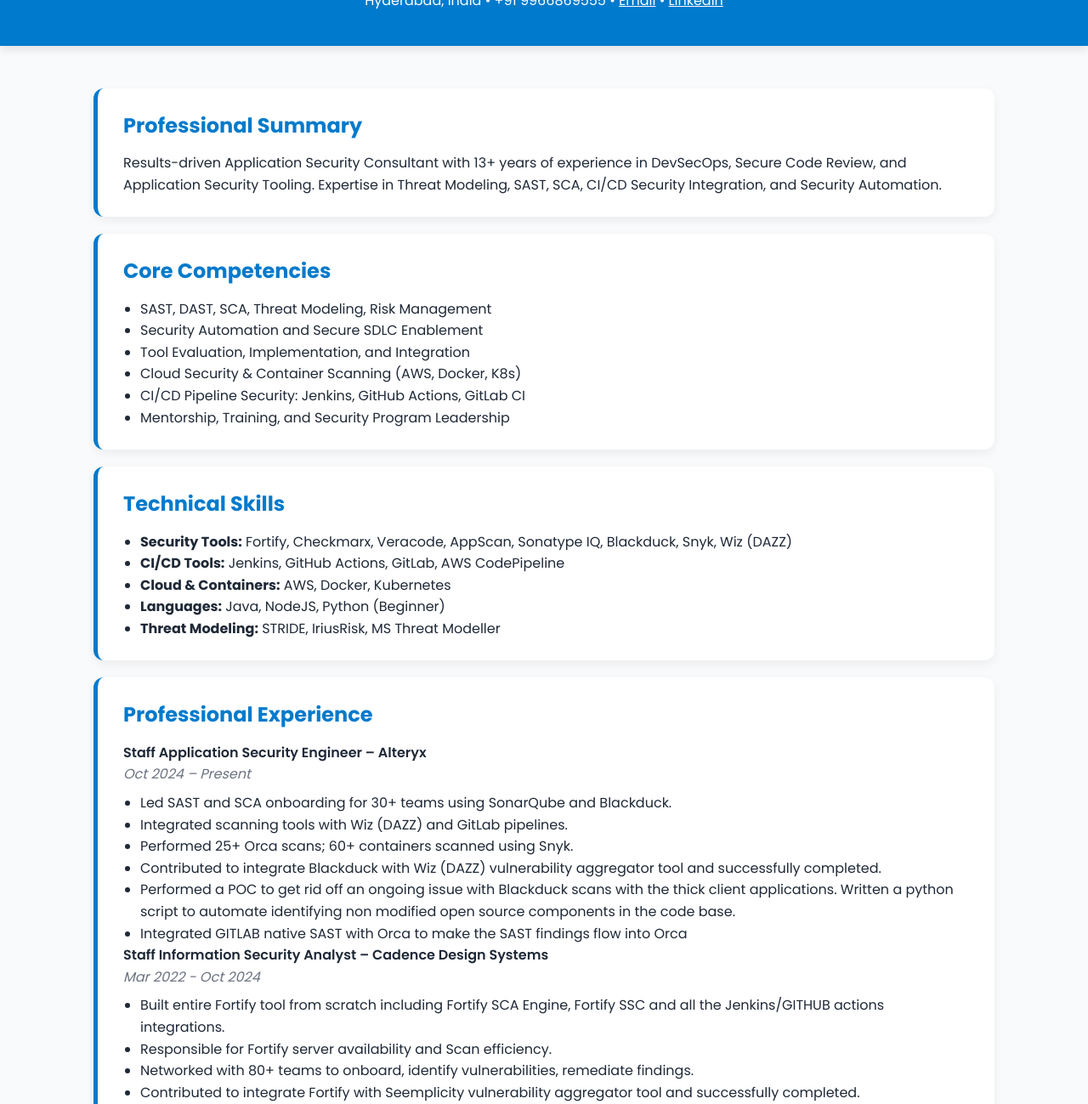
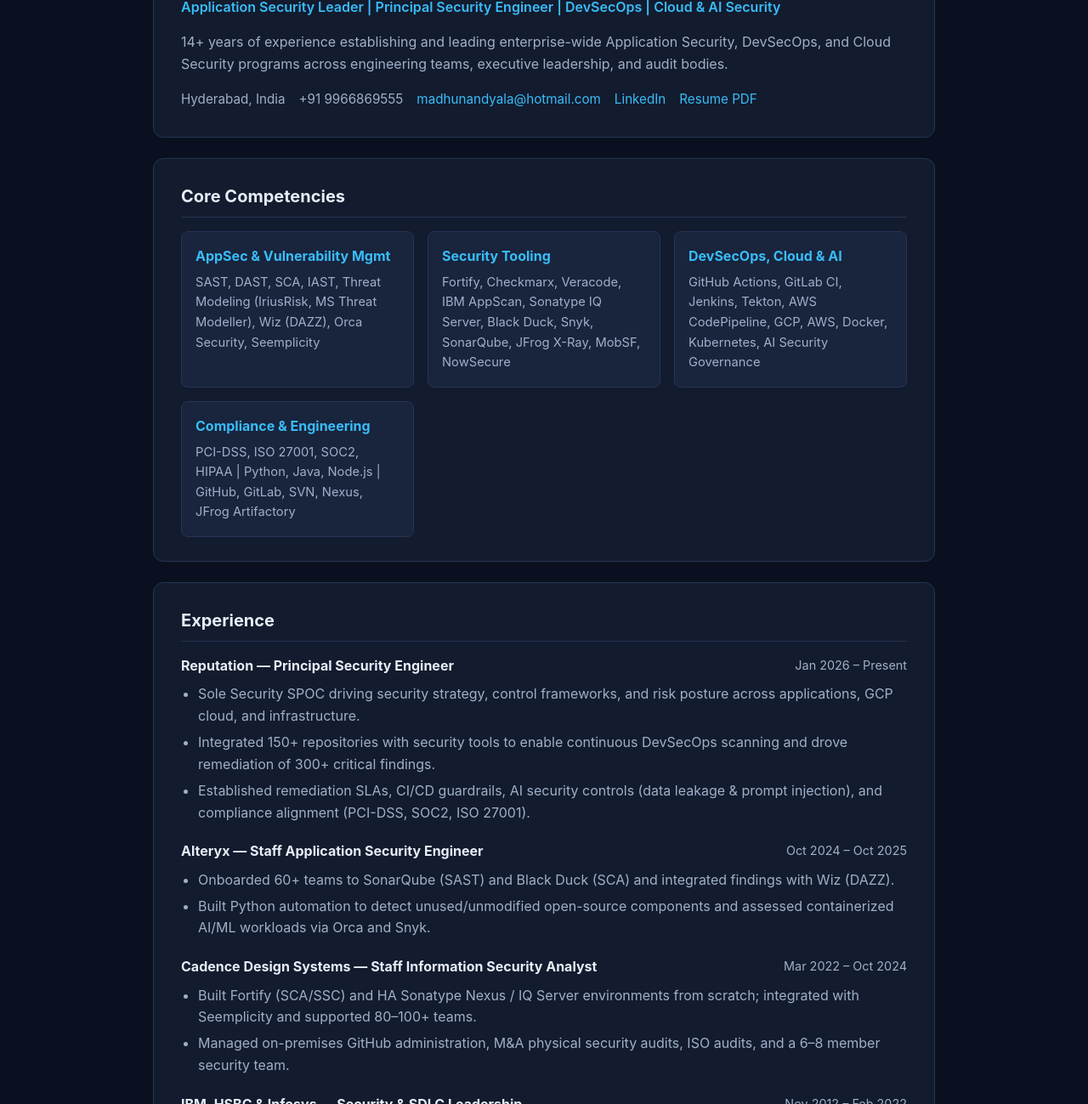
Before and after one commit to madhunandyala2019/madhunandyala2019.github.io, a plain HTML site: page index.html in a window 1280 px wide. Shown: the part 126-1425 px from the top of the page at 85% size. Drawn offline with Linux system fonts and the light colour scheme.

Commit message:
Update index.html

```diff
--- a/index.html
+++ b/index.html
@@ -2,253 +2,167 @@
 <html lang="en">
 <head>
   <meta charset="UTF-8" />
-  <meta name="viewport" content="width=device-width, initial-scale=1.0"/>
-  <title>Madhu Nandyala | Application Security Consultant</title>
-  <link href="https://fonts.googleapis.com/css2?family=Poppins:wght@400;600;700&display=swap" rel="stylesheet">
+  <meta name="viewport" content="width=device-width, initial-scale=1.0" />
+  <title>Madhu Nandyala — Principal Security Engineer & AppSec Leader</title>
   <style>
     :root {
-      --primary: #007acc;
-      --bg: #f9fafb;
-      --white: #ffffff;
-      --text: #1f2937;
-      --accent: #e5f3ff;
+      --bg: #0b1020;
+      --surface: #131b2e;
+      --surface-alt: #19243d;
+      --text: #e6edf7;
+      --muted: #9fb0c8;
+      --accent: #38bdf8;
+      --border: #263554;
     }
-
-    * {
-      margin: 0;
-      padding: 0;
-      box-sizing: border-box;
-    }
-
+    * { box-sizing: border-box; margin: 0; padding: 0; }
     body {
-      font-family: 'Poppins', sans-serif;
-      background-color: var(--bg);
+      font-family: -apple-system, BlinkMacSystemFont, "Segoe UI", Roboto, sans-serif;
+      background: var(--bg);
       color: var(--text);
       line-height: 1.6;
+      padding: 2rem 1rem 4rem;
     }
-
+    .container { max-width: 920px; margin: 0 auto; }
     header {
-      background: var(--primary);
-      color: var(--white);
-      padding: 40px 20px;
-      text-align: center;
-      box-shadow: 0 4px 10px rgba(0,0,0,0.1);
+      background: var(--surface);
+      border: 1px solid var(--border);
+      border-radius: 12px;
+      padding: 2rem;
+      margin-bottom: 1.5rem;
     }
-
-    header h1 {
-      font-size: 2.5rem;
-      margin-bottom: 10px;
+    h1 { font-size: 2rem; margin-bottom: 0.35rem; }
+    .subtitle { color: var(--accent); font-weight: 600; margin-bottom: 1rem; }
+    .meta { display: flex; flex-wrap: wrap; gap: 1rem; color: var(--muted); font-size: 0.95rem; }
+    .meta a { color: var(--accent); text-decoration: none; }
+    .meta a:hover { text-decoration: underline; }
+    section {
+      background: var(--surface);
+      border: 1px solid var(--border);
+      border-radius: 12px;
+      padding: 1.75rem 2rem;
+      margin-bottom: 1.5rem;
     }
-
-    header p a {
-      color: var(--white);
-      text-decoration: underline;
+    h2 {
+      font-size: 1.25rem;
+      margin-bottom: 1rem;
+      padding-bottom: 0.5rem;
+      border-bottom: 1px solid var(--border);
     }
-
-    .container {
-      max-width: 1100px;
-      margin: auto;
-      padding: 30px 20px;
+    .grid {
+      display: grid;
+      grid-template-columns: repeat(auto-fit, minmax(260px, 1fr));
+      gap: 1rem;
     }
-
-    section {
-      background: var(--white);
-      border-left: 5px solid var(--primary);
-      margin: 20px 0;
-      padding: 25px 30px;
-      border-radius: 12px;
-      box-shadow: 0 4px 12px rgba(0,0,0,0.06);
-      transition: all 0.3s ease;
+    .card {
+      background: var(--surface-alt);
+      border: 1px solid var(--border);
+      border-radius: 8px;
+      padding: 1rem;
     }
-
-    section:hover {
-      transform: translateY(-3px);
-      box-shadow: 0 6px 16px rgba(0,0,0,0.1);
-    }
-
-    h2 {
-      font-size: 1.5rem;
-      margin-bottom: 12px;
-      color: var(--primary);
-    }
-
-    ul {
-      list-style: disc;
-      padding-left: 20px;
-    }
-
-    .job-title {
-      font-weight: 600;
-    }
-
-    .job-period {
-      font-style: italic;
-      color: #6b7280;
-      margin-bottom: 8px;
-    }
-
-    .resume-button {
-      background-color: var(--primary);
-      color: white;
-      padding: 12px 20px;
-      text-decoration: none;
-      border-radius: 8px;
-      display: inline-block;
-      margin-top: 15px;
-      font-weight: 600;
-    }
-
-    @media (max-width: 768px) {
-      header h1 {
-        font-size: 2rem;
-      }
-
-      section {
-        padding: 20px;
-      }
-    }
+    .card h3 { font-size: 1rem; color: var(--accent); margin-bottom: 0.4rem; }
+    .role { margin-bottom: 1.25rem; }
+    .role:last-child { margin-bottom: 0; }
+    .role-header { display: flex; justify-content: space-between; flex-wrap: wrap; gap: 0.5rem; }
+    .role-title { font-weight: 700; }
+    .role-date { color: var(--muted); font-size: 0.9rem; }
+    ul { margin-top: 0.5rem; padding-left: 1.25rem; color: var(--muted); }
+    li { margin-bottom: 0.35rem; }
   </style>
 </head>
 <body>
+  <div class="container">
     <header>
       <h1>Madhu Nandyala</h1>
-    <p>
-      Hyderabad, India • +91 9966869555 •
-      <a href="mailto:madhunandyala@hotmail.com">Email</a> •
-      <a href="https://www.linkedin.com/in/madhunandyala/" target="_blank">LinkedIn</a>
+      <div class="subtitle">Application Security Leader | Principal Security Engineer | DevSecOps | Cloud &amp; AI Security</div>
+      <p style="color: var(--muted); margin-bottom: 1rem;">
+        14+ years of experience establishing and leading enterprise-wide Application Security, DevSecOps, and Cloud Security programs across engineering teams, executive leadership, and audit bodies.
       </p>
+      <div class="meta">
+        <span>Hyderabad, India</span>
+        <span>+91 9966869555</span>
+        <a href="mailto:madhunandyala@hotmail.com">madhunandyala@hotmail.com</a>
+        <a href="https://www.linkedin.com/in/madhunandyala/" target="_blank" rel="noopener">LinkedIn</a>
+        <a href="Madhu_Nandyala%20Resume.pdf" target="_blank" rel="noopener">Resume PDF</a>
+      </div>
     </header>
 
-  <div class="container">
     <section>
-      <h2>Professional Summary</h2>
-      <p>Results-driven Application Security Consultant with 13+ years of experience in DevSecOps, Secure Code Review, and Application Security Tooling. Expertise in Threat Modeling, SAST, SCA, CI/CD Security Integration, and Security Automation.</p>
+      <h2>Core Competencies</h2>
+      <div class="grid">
+        <div class="card">
+          <h3>AppSec &amp; Vulnerability Mgmt</h3>
+          <p style="color: var(--muted); font-size: 0.92rem;">SAST, DAST, SCA, IAST, Threat Modeling (IriusRisk, MS Threat Modeller), Wiz (DAZZ), Orca Security, Seemplicity</p>
+        </div>
+        <div class="card">
+          <h3>Security Tooling</h3>
+          <p style="color: var(--muted); font-size: 0.92rem;">Fortify, Checkmarx, Veracode, IBM AppScan, Sonatype IQ Server, Black Duck, Snyk, SonarQube, JFrog X-Ray, MobSF, NowSecure</p>
+        </div>
+        <div class="card">
+          <h3>DevSecOps, Cloud &amp; AI</h3>
+          <p style="color: var(--muted); font-size: 0.92rem;">GitHub Actions, GitLab CI, Jenkins, Tekton, AWS CodePipeline, GCP, AWS, Docker, Kubernetes, AI Security Governance</p>
+        </div>
+        <div class="card">
+          <h3>Compliance &amp; Engineering</h3>
+          <p style="color: var(--muted); font-size: 0.92rem;">PCI-DSS, ISO 27001, SOC2, HIPAA | Python, Java, Node.js | GitHub, GitLab, SVN, Nexus, JFrog Artifactory</p>
+        </div>
+      </div>
     </section>
 
     <section>
-      <h2>Core Competencies</h2>
+      <h2>Experience</h2>
+      <div class="role">
+        <div class="role-header">
+          <div class="role-title">Reputation — Principal Security Engineer</div>
+          <div class="role-date">Jan 2026 – Present</div>
+        </div>
         <ul>
-        <li>SAST, DAST, SCA, Threat Modeling, Risk Management</li>
-        <li>Security Automation and Secure SDLC Enablement</li>
-        <li>Tool Evaluation, Implementation, and Integration</li>
-        <li>Cloud Security & Container Scanning (AWS, Docker, K8s)</li>
-        <li>CI/CD Pipeline Security: Jenkins, GitHub Actions, GitLab CI</li>
-        <li>Mentorship, Training, and Security Program Leadership</li>
+          <li>Sole Security SPOC driving security strategy, control frameworks, and risk posture across applications, GCP cloud, and infrastructure.</li>
+          <li>Integrated 150+ repositories with security tools to enable continuous DevSecOps scanning and drove remediation of 300+ critical findings.</li>
+          <li>Established remediation SLAs, CI/CD guardrails, AI security controls (data leakage &amp; prompt injection), and compliance alignment (PCI-DSS, SOC2, ISO 27001).</li>
         </ul>
+      </div>
+
+      <div class="role">
+        <div class="role-header">
+          <div class="role-title">Alteryx — Staff Application Security Engineer</div>
+          <div class="role-date">Oct 2024 – Oct 2025</div>
+        </div>
+        <ul>
+          <li>Onboarded 60+ teams to SonarQube (SAST) and Black Duck (SCA) and integrated findings with Wiz (DAZZ).</li>
+          <li>Built Python automation to detect unused/unmodified open-source components and assessed containerized AI/ML workloads via Orca and Snyk.</li>
+        </ul>
+      </div>
+
+      <div class="role">
+        <div class="role-header">
+          <div class="role-title">Cadence Design Systems — Staff Information Security Analyst</div>
+          <div class="role-date">Mar 2022 – Oct 2024</div>
+        </div>
+        <ul>
+          <li>Built Fortify (SCA/SSC) and HA Sonatype Nexus / IQ Server environments from scratch; integrated with Seemplicity and supported 80–100+ teams.</li>
+          <li>Managed on-premises GitHub administration, M&amp;A physical security audits, ISO audits, and a 6–8 member security team.</li>
+        </ul>
+      </div>
+
+      <div class="role">
+        <div class="role-header">
+          <div class="role-title">IBM, HSBC &amp; Infosys — Security &amp; SDLC Leadership</div>
+          <div class="role-date">Nov 2012 – Feb 2022</div>
+        </div>
+        <ul>
+          <li>Led AppSec/DevSecOps initiatives at IBM and HSBC (SDLC / AppSec Tooling SME), reducing vulnerability mitigation SLAs from 90 to 18 days and automating Checkmarx user onboarding via Node.js REST API.</li>
+        </ul>
+      </div>
     </section>
 
     <section>
-      <h2>Technical Skills</h2>
+      <h2>Education &amp; Awards</h2>
       <ul>
-        <li><strong>Security Tools:</strong> Fortify, Checkmarx, Veracode, AppScan, Sonatype IQ, Blackduck, Snyk, Wiz (DAZZ)</li>
-        <li><strong>CI/CD Tools:</strong> Jenkins, GitHub Actions, GitLab, AWS CodePipeline</li>
-        <li><strong>Cloud & Containers:</strong> AWS, Docker, Kubernetes</li>
-        <li><strong>Languages:</strong> Java, NodeJS, Python (Beginner)</li>
-        <li><strong>Threat Modeling:</strong> STRIDE, IriusRisk, MS Threat Modeller</li>
+        <li><strong>M.E.</strong>, Anna University, Chennai (CGPA: 8.11)</li>
+        <li><strong>IBM Awards:</strong> Technical Excellence Award (Q4 2021 – Security Automation) &amp; Service Excellence Award (2021 – DevSecOps Intern Mentorship)</li>
+        <li><strong>HSBC Award:</strong> Excellence Award for Tooling Onboarding Automation</li>
       </ul>
-    </section>
-
-    <section>
-      <h2>Professional Experience</h2>
-      <p class="job-title">Staff Application Security Engineer – Alteryx</p>
-      <p class="job-period">Oct 2024 – Present</p>
-      <ul>
-        <li>Led SAST and SCA onboarding for 30+ teams using SonarQube and Blackduck.</li>
-        <li>Integrated scanning tools with Wiz (DAZZ) and GitLab pipelines.</li>
-        <li>Performed 25+ Orca scans; 60+ containers scanned using Snyk.</li>
-        <li>Contributed to integrate Blackduck with Wiz (DAZZ) vulnerability aggregator tool and successfully completed.</li>
-        <li>Performed a POC to get rid off an ongoing issue with Blackduck scans with the thick client applications. Written a python script to automate identifying non modified open source components in the code base.</li>
-        <li>Integrated GITLAB native SAST with Orca to make the SAST findings flow into Orca</li>
-      </ul>
-
-
-
-      <p class="job-title">Staff Information Security Analyst – Cadence Design Systems</p>
-      <p class="job-period">Mar 2022 - Oct 2024</p>
-      <ul>
-        <li>Built entire Fortify tool from scratch including Fortify SCA Engine, Fortify SSC and all the Jenkins/GITHUB actions integrations.</li>
-        <li>Responsible for Fortify server availability and Scan efficiency.</li>
-        <li>Networked with 80+ teams to onboard, identify vulnerabilities, remediate findings.</li>
-        <li>Contributed to integrate Fortify with Seemplicity vulnerability aggregator tool and successfully completed.</li>
-        <li>Built the Sonatype Nexus repository and IQ Server from scratch with High availability</li>
-        <li>Performed SCA by onboarding of applications into Sonatype Nexus IQ Server tool.</li>
-        <li>Networked with 100+ teams to onboard, identify vulnerabilities, remediate findings</li>
-        <li>Contributed to integrate Nexus IQ Server with Seemplicity vulnerability aggregator tool and successfully completed.</li>
-      </ul>
-
-      <p class="job-title">Senior Advisory Consultant – IBM</p>
-      <p class="job-period">Feb 2021 - Mar 2022</p>
-      <ul>
-        <li>Successfully completed Cloud migration/modernization of 35 applications for Travel and Transport industry where the targeted platform is AWS.</li>
-         <li>Acted as a Security focal where I handheld the Application Development teams to Path2PROD route. I have provided guidance to the teams to adhere to the Controls/Mandates to get the required approvals from the Client’s GRC team.</li>
-        <li>Completed 35 application SAST scans, finding analysis, mitigation of the findings before those applications are deployed to UAT environment.</li>
-        <li>Primary contact from Offshore team for DevSecOps. Good knowledge on AWS Code pipeline, Jenkins JTE, Tekton pipeline and integration of Security tools into the pipelines</li>
-        <li>Implemented shift left using DevSecOps practices. Integrated 50+ pipelines with Security tools.</li>
-        <li>Tool stack used AWS Code Piepline, Jenkins JTE, Tekton pipelines.</li>
-        <li>Handled a team of 7 interns 2021 batch for Data and Application Security(DAS) practice. Guided the interns wherever needed for smoother internship completion and success at IBM.</li>
-      </ul>
-
-      <p class="job-title">Consultant Specialist – HSBC</p>
-      <p class="job-period">Sep 2019 - Feb 2021</p>
-      <ul>
-        <li>Responsible for Secure Coding using Threat Modelling, SAST, DAST tools and thereby enabling Secure Development Life Cycle</li>
-         <li>Weekly 3-5 Trainings provisioned for Development communities on how best to utilize the tools. Weekly scheduled sessions on tools like Checkmarx, NetSparker, IriusRisk etc. </li>
-        <li>Security remediation recommendations to development communities across the GB/GF BUs of HSBC.</li>
-        <li>Responsible for Application Security related tools Evaluation, Implementation and Maintenance. The tools used were Checkmarx SAST, Contrast IAST, NetSparker DAST and IriusRisk threat modelling.</li>
-        <li>Developed an API which is internally used across HSBC through which Automation of User onboarding to Checkmarx SAST tool using REST API in NodeJS language.</li>
-        <li>Involved in support activities for the entire Application Security related tools.</li>
-        <li>Helped development teams to understand the tools better and make use of the tools efficiently.</li>
-      </ul>
-
-      <p class="job-title">Application Security Consultant – IBM</p>
-      <p class="job-period">Oct 2014 - Sep 2019</p>
-      <ul>
-        <li>Responsible for SAST from Offshore delivery perspective. Completed 300+ SAST scans, reviews and guided for remediation over a 2.5 year tenure</li>
-        <li>Brought down the SLA for mitigation of vulnerabilities to 18 calendar days from 90 calendar days(Industry standard) </li>
-        <li>Fixed DAST identified issues within the SLAs agreed with the client. Approximately over 1000 issues remediated and successfully deployed the fixes to Production.</li>
-        <li>Scan the applications for SCA using Nexus IQ Server. Over 600+ applications scans performed, findings analyzed, supported remediation.</li>
-        <li>Coordinated with Release teams to push these changes whenever there is a deployment. Given utmost priority to SCA findings as these impact direct risk towards the application.</li>
-        <li>Worked with the DevOps teams to integrate security tools (Fortify, IQ Server) with the pipelines. Achieved almost 100+ pipelines integration with the Security tools.</li>
-        <li>Lead a team of 15 people from offshore and responsible for Offshore delivery. Coordinated with multiple stake holders from Client and Onshore counterparts to ensure smoother Security processes.</li>
-        <li>Helped the junior resources by giving functional KT and technical help wherever needed.</li>
-      </ul>
-
-      <p class="job-title">Process Specialist – Infosys</p>
-      <p class="job-period">Nov 2012 - Oct 2014</p>
-      <ul>
-        <li>Involved in complete cycle of the project execution (Design, Build, Test, Production release and Postproduction support).</li>
-        <li>Part of implementation, owned 2 modules completely.</li>
-        <li>Primary point of contact from offshore in System Integration Testing (SIT), SOCT, and SVP phases as project was completely led by onshore lead.</li>
-        <li>Involved in documenting changes; Support handover documents, updating current state documents etc.</li>
-        <li>Investigating and resolving issues found in testing phase</li>
-        <li>Analyzing and tweaking (if necessary) batch jobs scripts.</li>
-      </ul>
-
-    </section>
-
-    <section>
-      <h2>Education</h2>
-      <p><strong>Master of Engineering</strong> – Anna University, Chennai (2008–2010)<br>CGPA: 8.11 / 10</p>
-    </section>
-
-    <section>
-      <h2>Awards</h2>
-      <ul>
-        <li>🏆 Technical Excellence Award (2021) – IBM</li>
-        <li>🎓 Mentoring & Internship Training Award – IBM</li>
-        <li>⚙️ Automation Award – HSBC Application Security</li>
-      </ul>
-    </section>
-
-    <section>
-      <h2>Resume</h2>
-      <a class="resume-button" href="resume.pdf" target="_blank">📄 Download Resume (PDF)</a>
     </section>
   </div>
 </body>
 </html>
-
-
-  </div>
-</body>
-</html>
```
Lines whose indentation alone changed are shown as unchanged.
